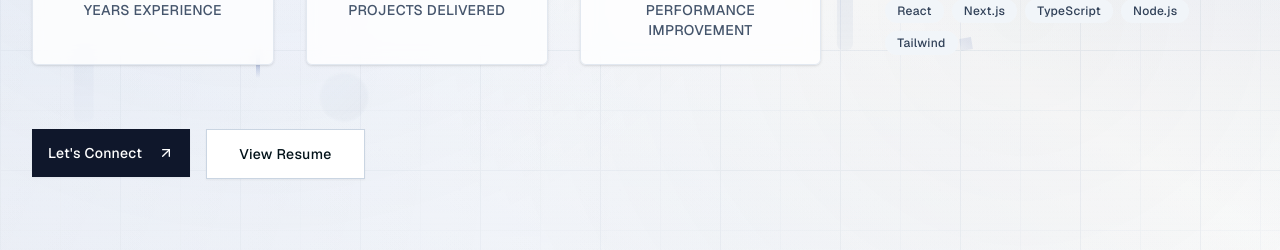
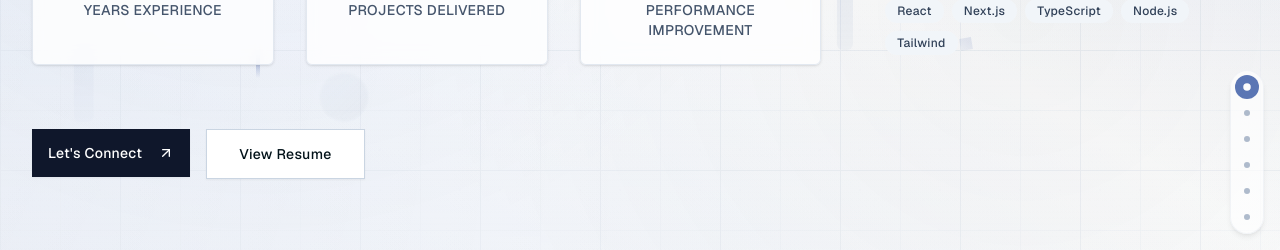
Before and after one commit to alirezab7394/my-portfolio, a Next.js app: page /en in a window 1280 px wide. Shown: the part 550-800 px from the top of the page. Built offline with nearby package versions, Linux system fonts and the light colour scheme.

Commit message:
feat: add SectionNavigator component and update translations for navigation

```diff
--- a/messages/en.json
+++ b/messages/en.json
@@ -152,5 +152,16 @@
             "description": "Let's collaborate on your next innovative solution",
             "button": "Get In Touch"
         }
+    },
+    "SectionNavigator": {
+        "scrollTo": "Scroll to {section}",
+        "sections": {
+            "hero": "Home",
+            "profile": "Profile",
+            "skills": "Skills",
+            "experience": "Experience",
+            "education": "Education",
+            "projects": "Projects"
+        }
     }
 }
--- a/messages/fa.json
+++ b/messages/fa.json
@@ -152,5 +152,16 @@
             "description": "بیایید روی راه‌حل نوآورانه بعدی‌تان همکاری کنیم",
             "button": "تماس بگیرید"
         }
+    },
+    "SectionNavigator": {
+        "scrollTo": "اسکرول به {section}",
+        "sections": {
+            "hero": "خانه",
+            "profile": "پروفایل",
+            "skills": "مهارت‌ها",
+            "experience": "تجربه",
+            "education": "تحصیلات",
+            "projects": "پروژه‌ها"
+        }
     }
 }
--- a/src/app/[locale]/page.tsx
+++ b/src/app/[locale]/page.tsx
@@ -4,8 +4,18 @@ import SkillsSection from "@/components/landing/sections/SkillsSection/SkillsSec
 import ExperienceSection from "@/components/landing/sections/ExperienceSection/ExperienceSection";
 import EducationSection from "@/components/landing/sections/EducationSection/EducationSection";
 import ProjectsSection from "@/components/landing/sections/ProjectsSection/ProjectsSection";
+import { SectionNavigator } from "@/components/common";
+import { useTranslations } from "next-intl";
+import { NAVIGATION_SECTIONS } from "@/lib/constants";
 
 export default function Home() {
+  const t = useTranslations("SectionNavigator");
+
+  const sections = NAVIGATION_SECTIONS.map((section) => ({
+    id: section.id,
+    label: t(section.translationKey),
+  }));
+
   return (
     <div className="min-h-screen">
       <div className="absolute inset-0 bg-[linear-gradient(to_right,#8080800a_1px,transparent_1px),linear-gradient(to_bottom,#8080800a_1px,transparent_1px)] bg-[size:14px_24px]" />
@@ -15,6 +25,7 @@ export default function Home() {
       <ExperienceSection />
       <EducationSection />
       <ProjectsSection />
+      <SectionNavigator sections={sections} />
     </div>
   );
 }
--- /dev/null
+++ b/src/components/common/SectionNavigator/SectionNavigator.tsx
@@ -0,0 +1,107 @@
+"use client";
+import { useTranslations } from "next-intl";
+import { useEffect, useState } from "react";
+import { cn } from "@/lib/utils";
+import { Button } from "@/components/ui/button";
+import { Tooltip, TooltipContent, TooltipProvider, TooltipTrigger } from "@/components/ui/tooltip";
+import { SectionId } from "@/lib/constants";
+
+interface SectionNavigatorProps {
+  sections: { id: SectionId; label: string }[];
+  className?: string;
+}
+
+export default function SectionNavigator({ sections, className }: SectionNavigatorProps) {
+  const t = useTranslations("SectionNavigator");
+  const [activeSection, setActiveSection] = useState<SectionId | "">("");
+  const [isVisible, setIsVisible] = useState<boolean>(false);
+
+  useEffect(() => {
+    const observer = new IntersectionObserver(
+      (entries) => {
+        entries.forEach((entry) => {
+          if (entry.isIntersecting) {
+            setActiveSection(entry.target.id as SectionId);
+          }
+        });
+      },
+      {
+        root: null,
+        rootMargin: "-50% 0px -50% 0px",
+        threshold: 0,
+      }
+    );
+
+    // Observe all sections
+    sections.forEach((section) => {
+      const element = document.getElementById(section.id);
+      if (element) {
+        observer.observe(element);
+      }
+    });
+
+    // Show navigator after initial load
+    const timer = setTimeout(() => setIsVisible(true), 1000);
+
+    return () => {
+      observer.disconnect();
+      clearTimeout(timer);
+    };
+  }, [sections]);
+
+  const scrollToSection = (sectionId: SectionId) => {
+    const element = document.getElementById(sectionId);
+    if (element) {
+      element.scrollIntoView({
+        behavior: "smooth",
+        block: "start",
+      });
+    }
+  };
+
+  if (!isVisible) return null;
+
+  return (
+    <TooltipProvider>
+      <div
+        className={cn(
+          "fixed right-4 bottom-4 z-50 transition-all duration-300 opacity-70 hover:opacity-100",
+          className
+        )}
+      >
+        <div className="bg-white/90 backdrop-blur-sm border border-slate-200/50 rounded-full p-1 shadow-md">
+          <div className="flex flex-col gap-0.5">
+            {sections.map((section) => (
+              <Tooltip key={section.id} delayDuration={200}>
+                <TooltipTrigger asChild>
+                  <Button
+                    variant="ghost"
+                    size="sm"
+                    className={cn(
+                      "w-6 h-6 p-0 rounded-full transition-all duration-300 hover:bg-primary/10 group",
+                      activeSection === section.id
+                        ? "bg-primary text-white hover:bg-primary/90"
+                        : "text-slate-400 hover:text-slate-600"
+                    )}
+                    onClick={() => scrollToSection(section.id)}
+                    aria-label={t("scrollTo", { section: section.label })}
+                  >
+                    <div
+                      className={cn(
+                        "w-1.5 h-1.5 rounded-full transition-all duration-300",
+                        activeSection === section.id
+                          ? "bg-white scale-125"
+                          : "bg-current scale-100 group-hover:scale-110"
+                      )}
+                    />
+                  </Button>
+                </TooltipTrigger>
+                <TooltipContent side="left">{section.label}</TooltipContent>
+              </Tooltip>
+            ))}
+          </div>
+        </div>
+      </div>
+    </TooltipProvider>
+  );
+}
--- a/src/components/common/index.ts
+++ b/src/components/common/index.ts
@@ -6,5 +6,6 @@ export { default as TechTags } from "./TechTags/TechTags";
 export { default as IconHeader } from "./IconHeader/IconHeader";
 export { default as TypeBadge } from "./TypeBadge/TypeBadge";
 export { default as ContactInfo } from "./ContactInfo/ContactInfo";
+export { default as SectionNavigator } from "./SectionNavigator/SectionNavigator";
 
 // Type exports would need to be defined and exported separately in each component file
--- a/src/components/landing/sections/EducationSection/EducationSection.tsx
+++ b/src/components/landing/sections/EducationSection/EducationSection.tsx
@@ -2,6 +2,7 @@ import { useTranslations } from "next-intl";
 import { GraduationCap, BookOpen, Award, MapPin } from "lucide-react";
 import { SectionHeader, InfoCard, IconHeader, TypeBadge, TechTags, StatsGrid } from "@/components/common";
 import SectionBackground from "@/components/ui/section-background";
+import { SECTION_IDS } from "@/lib/constants";
 
 const education = [
   {
@@ -49,7 +50,10 @@ export default function EducationSection() {
   ];
 
   return (
-    <section className="py-32 bg-gradient-to-br from-white via-slate-50 to-stone-50 relative overflow-hidden">
+    <section
+      id={SECTION_IDS.EDUCATION}
+      className="py-32 bg-gradient-to-br from-white via-slate-50 to-stone-50 relative overflow-hidden"
+    >
       {/* Sophisticated Background */}
       <SectionBackground variant="education" />
 
--- a/src/components/landing/sections/ExperienceSection/ExperienceSection.tsx
+++ b/src/components/landing/sections/ExperienceSection/ExperienceSection.tsx
@@ -2,6 +2,7 @@ import { useTranslations } from "next-intl";
 import { Calendar, MapPin, ExternalLink, TrendingUp, Users, Code2 } from "lucide-react";
 import { SectionHeader, InfoCard, TypeBadge, AchievementList, TechTags, StatsGrid } from "@/components/common";
 import SectionBackground from "@/components/ui/section-background";
+import { SECTION_IDS } from "@/lib/constants";
 
 const experiences = [
   {
@@ -111,7 +112,7 @@ export default function ExperienceSection() {
   ];
 
   return (
-    <section className="py-32 relative overflow-hidden">
+    <section id={SECTION_IDS.EXPERIENCE} className="py-32 relative overflow-hidden">
       {/* Sophisticated Background */}
       <SectionBackground variant="experience" />
 
--- a/src/components/landing/sections/HeroSection/HeroSection.tsx
+++ b/src/components/landing/sections/HeroSection/HeroSection.tsx
@@ -3,6 +3,7 @@ import { Button } from "@/components/ui/button";
 import { ArrowUpRight, Mail, Phone, MapPin, Github, Linkedin } from "lucide-react";
 import { StatsGrid, ContactInfo } from "@/components/common";
 import HeroBackground from "./components/background/HeroBackground";
+import { SECTION_IDS } from "@/lib/constants";
 
 export default function HeroSection() {
   const t = useTranslations("HeroSection");
@@ -20,7 +21,10 @@ export default function HeroSection() {
   ];
 
   return (
-    <section className="min-h-screen bg-gradient-to-br from-slate-50 via-white to-stone-50 relative overflow-hidden">
+    <section
+      id={SECTION_IDS.HERO}
+      className="min-h-screen bg-gradient-to-br from-slate-50 via-white to-stone-50 relative overflow-hidden"
+    >
       {/* Sophisticated Background */}
       <HeroBackground />
 
--- a/src/components/landing/sections/ProfileSummarySection/ProfileSummarySection.tsx
+++ b/src/components/landing/sections/ProfileSummarySection/ProfileSummarySection.tsx
@@ -1,6 +1,7 @@
 import { useTranslations } from "next-intl";
 import { SectionHeader, InfoCard, StatsGrid } from "@/components/common";
 import SectionBackground from "@/components/ui/section-background";
+import { SECTION_IDS } from "@/lib/constants";
 
 export default function ProfileSummarySection() {
   const t = useTranslations("ProfileSummarySection");
@@ -15,7 +16,7 @@ export default function ProfileSummarySection() {
   const specializations = ["React & Next.js", "TypeScript", "Team Leadership"];
 
   return (
-    <section className="py-32 relative overflow-hidden">
+    <section id={SECTION_IDS.PROFILE} className="py-32 relative overflow-hidden">
       {/* Sophisticated Background */}
       <SectionBackground variant="profile" />
 
--- a/src/components/landing/sections/ProjectsSection/ProjectsSection.tsx
+++ b/src/components/landing/sections/ProjectsSection/ProjectsSection.tsx
@@ -11,6 +11,7 @@ import {
   StatsGrid,
 } from "@/components/common";
 import SectionBackground from "@/components/ui/section-background";
+import { SECTION_IDS } from "@/lib/constants";
 
 const projects = [
   {
@@ -94,7 +95,7 @@ export default function ProjectsSection() {
   ];
 
   return (
-    <section className="py-32 relative overflow-hidden">
+    <section id={SECTION_IDS.PROJECTS} className="py-32 relative overflow-hidden">
       {/* Sophisticated Background */}
       <SectionBackground variant="projects" />
 
--- a/src/components/landing/sections/SkillsSection/SkillsSection.tsx
+++ b/src/components/landing/sections/SkillsSection/SkillsSection.tsx
@@ -2,6 +2,7 @@ import { useTranslations } from "next-intl";
 import { Code, Layers, Palette, Database, TestTube, Users, MessageSquare, TrendingUp, Target } from "lucide-react";
 import { SectionHeader, InfoCard, IconHeader, StatsGrid } from "@/components/common";
 import SectionBackground from "@/components/ui/section-background";
+import { SECTION_IDS } from "@/lib/constants";
 
 const skillCategories = [
   {
@@ -48,7 +49,10 @@ export default function SkillsSection() {
   ];
 
   return (
-    <section className="py-32 bg-gradient-to-br from-slate-50 via-white to-stone-50 relative overflow-hidden">
+    <section
+      id={SECTION_IDS.SKILLS}
+      className="py-32 bg-gradient-to-br from-slate-50 via-white to-stone-50 relative overflow-hidden"
+    >
       {/* Sophisticated Background */}
       <SectionBackground variant="skills" />
 
--- /dev/null
+++ b/src/lib/constants.ts
@@ -0,0 +1,19 @@
+export const SECTION_IDS = {
+    HERO: "hero",
+    PROFILE: "profile",
+    SKILLS: "skills",
+    EXPERIENCE: "experience",
+    EDUCATION: "education",
+    PROJECTS: "projects",
+} as const;
+
+export const NAVIGATION_SECTIONS = [
+    { id: SECTION_IDS.HERO, translationKey: "sections.hero" },
+    { id: SECTION_IDS.PROFILE, translationKey: "sections.profile" },
+    { id: SECTION_IDS.SKILLS, translationKey: "sections.skills" },
+    { id: SECTION_IDS.EXPERIENCE, translationKey: "sections.experience" },
+    { id: SECTION_IDS.EDUCATION, translationKey: "sections.education" },
+    { id: SECTION_IDS.PROJECTS, translationKey: "sections.projects" },
+] as const;
+
+export type SectionId = (typeof SECTION_IDS)[keyof typeof SECTION_IDS];
```
